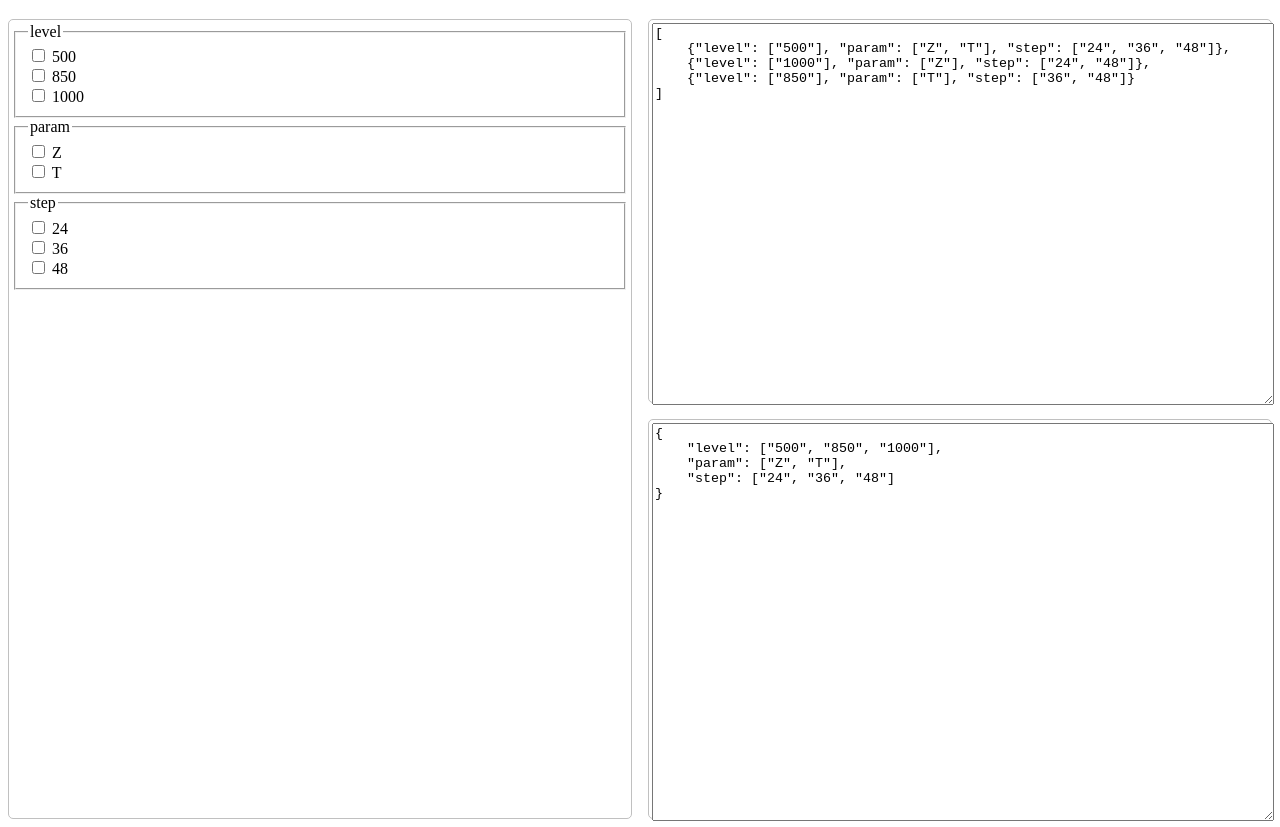
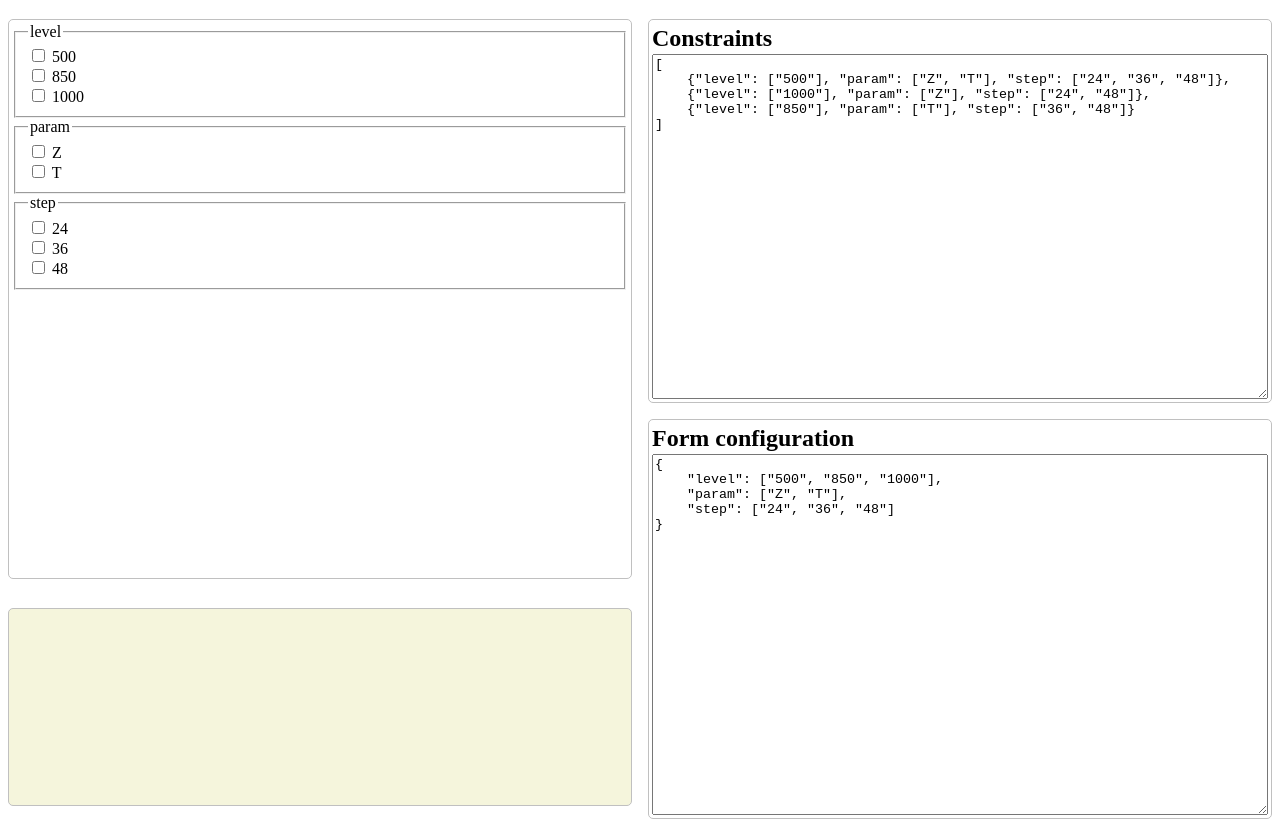
Before and after one commit to bopen/request-constraints, a plain HTML site: page webapp/index.html in a window 1280 px wide. Shown: the part 61-888 px from the top of the page. Drawn offline with nearby package versions, Linux system fonts and the light colour scheme.

Commit message:
Move friendly UI

```diff
--- a/webapp/app.js
+++ b/webapp/app.js
@@ -15,16 +15,19 @@ $(document).ready(() => {
   let config = JSON.parse($config.val());
   let constraints = JSON.parse($constraints.val());
 
-  $constraints.on("change", () => {
-    constraints = JSON.parse(ev.target.value);
-    localStorage.setItem("constraints", ev.target.value);
+  $constraints.on("keyup", () => {
+    try {
+      constraints = JSON.parse($constraints.val());
+      localStorage.setItem("constraints", $constraints.val());
+    } catch (e) {}
   });
 
-  $config.on("change", (ev) => {
-    console.log("ssss");
-    config = JSON.parse(ev.target.value);
-    localStorage.setItem("config", ev.target.value);
-    prepareForm();
+  $config.on("keyup", () => {
+    try {
+      config = JSON.parse($config.val());
+      localStorage.setItem("config", $config.val());
+      prepareForm();
+    } catch (e) {}
   });
 
   const getSelection = () => {
@@ -43,11 +46,12 @@ $(document).ready(() => {
     formData.append("constraints", JSON.stringify(constraints));
     formData.append("selection", JSON.stringify(selection));
     try {
-      result = fetch("http://localhost:8086/validate", {
+      result = await fetch("http://localhost:8086/validate", {
         method: "POST",
         cache: "no-cache",
         body: formData,
       }).then((response) => response.json());
+      $("#output").text(JSON.stringify(result, undefined, 2));
     } catch (err) {
       console.log(err);
       return Promise.reject();
--- a/webapp/index.html
+++ b/webapp/index.html
@@ -12,21 +12,26 @@
 <body>
     <h1>Testing constraints</h1>
     <main>
-        <div class="border padded">
-            <form id="form">
-            </form>
-        </div>
+        <section class="main-block">
+            <div class="border padded">
+                <form id="form">
+                </form>
+            </div>
+            <pre id="output" class="border padded"></pre>
+        </section>
         <aside>
-            <div class="border padded">
-                <textarea id="constraints" class="full-width full-height" placeholder="Constraints">[
+            <div class="border padded section-with-h">
+                <h2>Constraints</h2>
+                <textarea id="constraints" class="full-width">[
     {"level": ["500"], "param": ["Z", "T"], "step": ["24", "36", "48"]},
     {"level": ["1000"], "param": ["Z"], "step": ["24", "48"]},
     {"level": ["850"], "param": ["T"], "step": ["36", "48"]}
 ]
 </textarea>
             </div>
-            <div class="border padded">
-                <textarea id="configuration" class="full-width full-height" placeholder="Possible values">{
+            <div class="border padded section-with-h">
+                <h2>Form configuration</h2>
+                <textarea id="configuration" class="full-width">{
     "level": ["500", "850", "1000"],
     "param": ["Z", "T"],
     "step": ["24", "36", "48"]
--- a/webapp/style.css
+++ b/webapp/style.css
@@ -1,4 +1,9 @@
+* {
+  box-sizing: border-box
+}
+
 main {
+  height: 90vh;
   display: grid;
   grid-template-columns: 1fr 1fr;
   gap: 1em;
@@ -11,6 +16,12 @@ aside {
   grid-template-rows: 1fr;
   gap: 1em;
   grid-auto-rows: minmax(400px, auto);
+}
+
+.main-block {
+  display: grid;
+  grid-template-rows: 5fr 2fr;
+  gap: 1em;
 }
 
 .border {
@@ -26,10 +37,6 @@ aside {
   width: 100%;
 }
 
-.full-height {
-  height: 100%;
-}
-
 .field {
   display: block;
 }
@@ -43,3 +50,16 @@ aside {
 .valid {
   background-color: lightgreen;
 }
+
+#output {
+  background-color: beige;
+}
+
+h2 {
+  margin: 2px 0;
+}
+
+.section-with-h {
+  display: grid;
+  grid-template-rows: min-content 1fr;
+}
```
